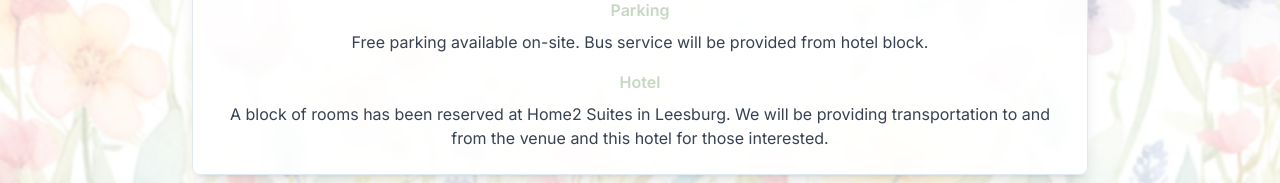
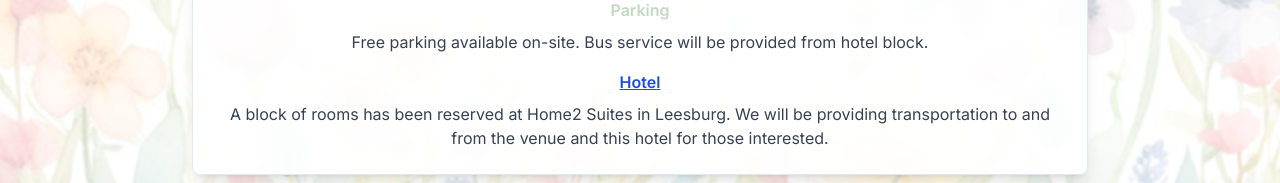
Before and after one commit to alexthoden/wedding-website, a React (Vite) app: page / in a window 1280 px wide. Shown: the part 1659-1842 px from the top of the page. Built offline with nearby package versions, Linux system fonts and the light colour scheme.

Commit message:
hotel link

```diff
--- a/src/pages/Home.tsx
+++ b/src/pages/Home.tsx
@@ -191,10 +191,20 @@ const Home = () => {
                 </div>
                 <div>
                   <h4 className="font-semibold text-wedding-sage mb-2">Parking</h4>
+
                   <p className="text-gray-700">Free parking available on-site. Bus service will be provided from hotel block.</p>
                 </div>
                 <div>
-                  <h4 className="font-semibold text-wedding-sage mb-2">Hotel</h4>
+                  {/* <h4 className="font-semibold text-wedding-sage mb-2"><a href="https://www.hilton.com/en/hotels/iadleht-home2-suites-leesburg/?SEO_id=GMB-AMER-HT-IADLEHT&y_source=1_ODE0MDczNzYtNzE1LWxvY2F0aW9uLndlYnNpdGU%3D">Hotel</a></h4> */}
+                  <h4 className="font-semibold text-wedding-sage mb-2">
+                    <a
+                      href="https://www.hilton.com/en/hotels/iadleht-home2-suites-leesburg/?SEO_id=GMB-AMER-HT-IADLEHT&y_source=1_ODE0MDczNzYtNzE1LWxvY2F0aW9uLndlYnNpdGU%3D"
+                      className="text-blue-700 underline hover:text-blue-800 visited:text-purple-700"
+                    >
+                      Hotel
+                    </a>
+                  </h4>
+
                   <p className="text-gray-700">A block of rooms has been reserved at Home2 Suites in Leesburg. We will be providing transportation to and from the venue and this hotel for those interested.</p>
                 </div>
               </CardContent>
```
